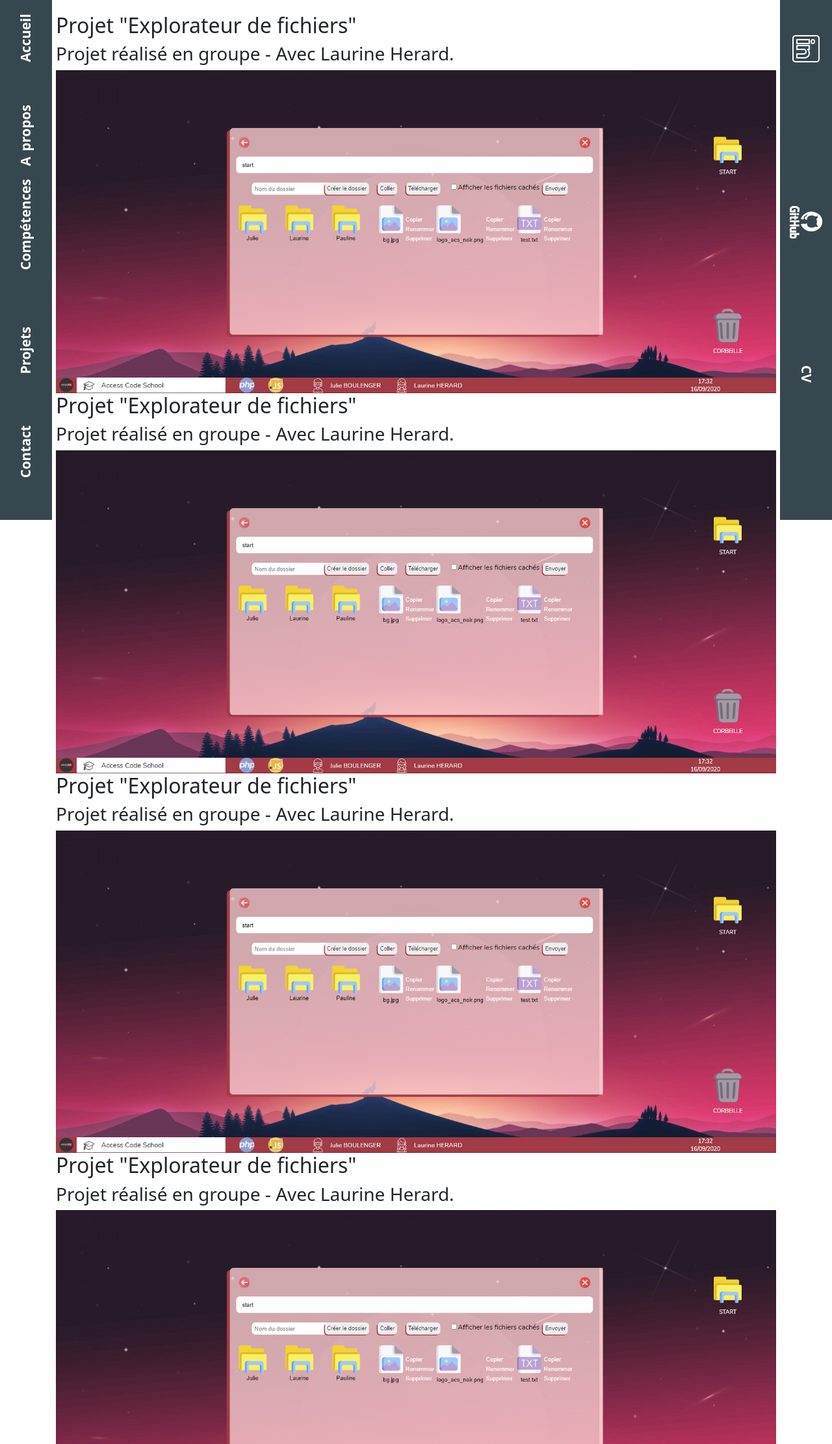
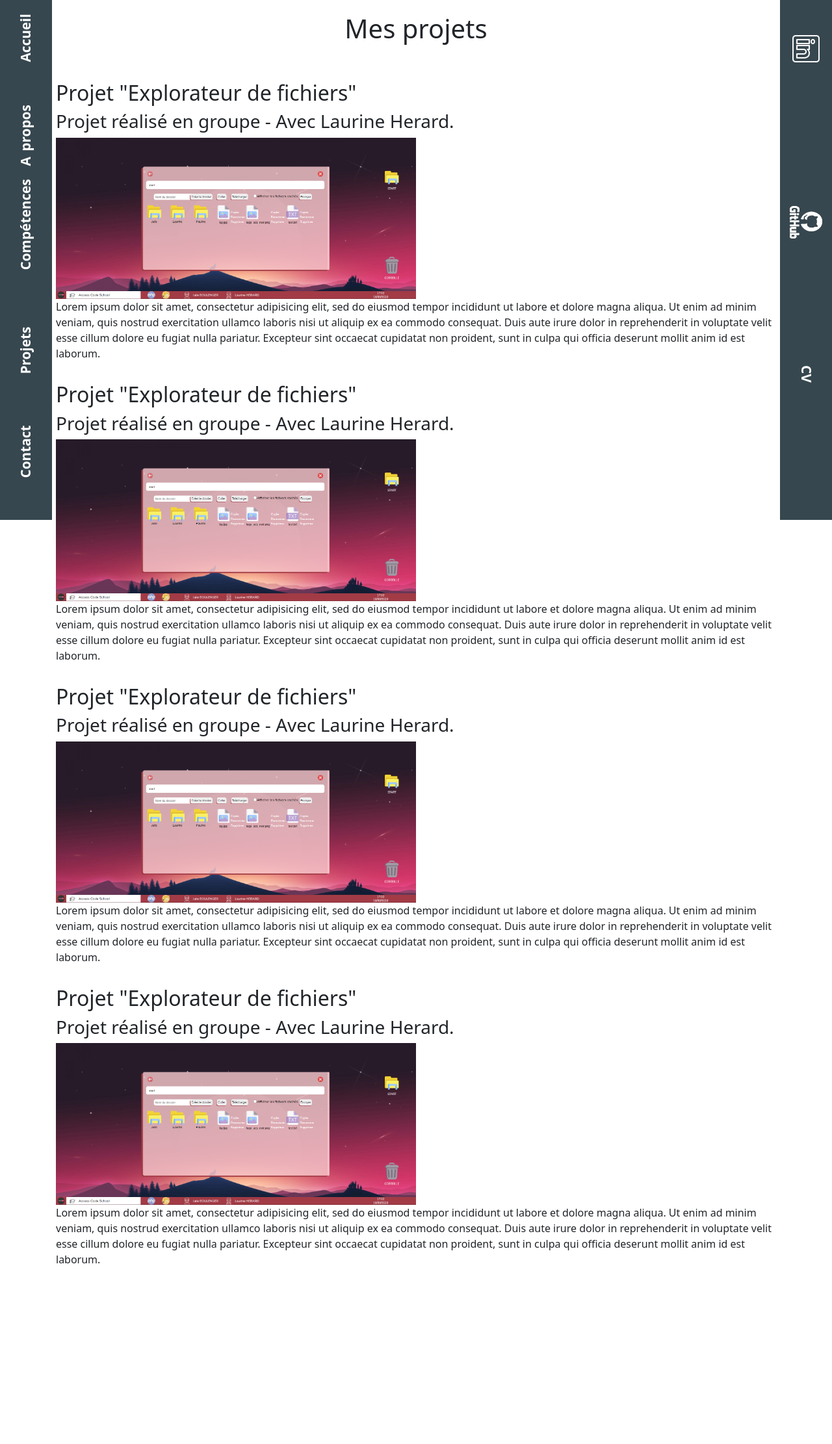
Before and after one commit to JBoulenger21/portfolio, a PHP site: page /projet.php in a window 1280 px wide. Shown: the top 2222 px of the page at 65% size. After the commit the page ends 1944 px from the top, so only its background shows below. Run offline with PHP 8.4, Linux system fonts and the light colour scheme.

Commit message:
avancée de la page projet

```diff
--- a/assets/sass/pages/_projets.scss
+++ b/assets/sass/pages/_projets.scss
@@ -0,0 +1,16 @@
+.pageprojet{
+  width: 100%;
+  display: flex;
+  justify-content: center;
+  flex-direction: column;
+  flex-wrap: nowrap;
+  img{
+    max-width: 50%;
+  }
+}
+.titreProjet{
+  text-align: center;
+  padding:{
+    bottom: 3rem;
+  }
+}
--- a/projet.php
+++ b/projet.php
@@ -1,26 +1,32 @@
 <?php
 include('header.php');
 ?>
-
-<div class="container">
+<div class="container titreProjet">
+  <h1>Mes projets</h1>
+</div>
+<div class="container pageprojet">
   <h2>Projet "Explorateur de fichiers"</h2>
   <h3>Projet réalisé en groupe - Avec Laurine Herard.</h3>
   <img class="imgprojet" src="ressources/explofichiers.PNG" alt="Aperçu explorateur de fichiers">
+  <p>Lorem ipsum dolor sit amet, consectetur adipisicing elit, sed do eiusmod tempor incididunt ut labore et dolore magna aliqua. Ut enim ad minim veniam, quis nostrud exercitation ullamco laboris nisi ut aliquip ex ea commodo consequat. Duis aute irure dolor in reprehenderit in voluptate velit esse cillum dolore eu fugiat nulla pariatur. Excepteur sint occaecat cupidatat non proident, sunt in culpa qui officia deserunt mollit anim id est laborum.<p>
 </div>
-<div class="container">
+<div class="container pageprojet">
   <h2>Projet "Explorateur de fichiers"</h2>
   <h3>Projet réalisé en groupe - Avec Laurine Herard.</h3>
   <img class="imgprojet" src="ressources/explofichiers.PNG" alt="Aperçu explorateur de fichiers">
+    <p>Lorem ipsum dolor sit amet, consectetur adipisicing elit, sed do eiusmod tempor incididunt ut labore et dolore magna aliqua. Ut enim ad minim veniam, quis nostrud exercitation ullamco laboris nisi ut aliquip ex ea commodo consequat. Duis aute irure dolor in reprehenderit in voluptate velit esse cillum dolore eu fugiat nulla pariatur. Excepteur sint occaecat cupidatat non proident, sunt in culpa qui officia deserunt mollit anim id est laborum.<p>
 </div>
-<div class="container">
+<div class="container pageprojet">
   <h2>Projet "Explorateur de fichiers"</h2>
   <h3>Projet réalisé en groupe - Avec Laurine Herard.</h3>
   <img class="imgprojet" src="ressources/explofichiers.PNG" alt="Aperçu explorateur de fichiers">
+    <p>Lorem ipsum dolor sit amet, consectetur adipisicing elit, sed do eiusmod tempor incididunt ut labore et dolore magna aliqua. Ut enim ad minim veniam, quis nostrud exercitation ullamco laboris nisi ut aliquip ex ea commodo consequat. Duis aute irure dolor in reprehenderit in voluptate velit esse cillum dolore eu fugiat nulla pariatur. Excepteur sint occaecat cupidatat non proident, sunt in culpa qui officia deserunt mollit anim id est laborum.<p>
 </div>
-<div class="container">
+<div class="container pageprojet">
   <h2>Projet "Explorateur de fichiers"</h2>
   <h3>Projet réalisé en groupe - Avec Laurine Herard.</h3>
   <img class="imgprojet" src="ressources/explofichiers.PNG" alt="Aperçu explorateur de fichiers">
+    <p>Lorem ipsum dolor sit amet, consectetur adipisicing elit, sed do eiusmod tempor incididunt ut labore et dolore magna aliqua. Ut enim ad minim veniam, quis nostrud exercitation ullamco laboris nisi ut aliquip ex ea commodo consequat. Duis aute irure dolor in reprehenderit in voluptate velit esse cillum dolore eu fugiat nulla pariatur. Excepteur sint occaecat cupidatat non proident, sunt in culpa qui officia deserunt mollit anim id est laborum.<p>
 </div>
 
 <?php
--- a/style.css
+++ b/style.css
@@ -148,5 +148,20 @@ body {
     height: 30px;
   }
 }
+.pageprojet {
+  width: 100%;
+  display: flex;
+  justify-content: center;
+  flex-direction: column;
+  flex-wrap: nowrap;
+}
+.pageprojet img {
+  max-width: 50%;
+}
+
+.titreProjet {
+  text-align: center;
+  padding-bottom: 3rem;
+}
 
 /*# sourceMappingURL=style.css.map */
```
Also changed, not shown: 1 other file.
